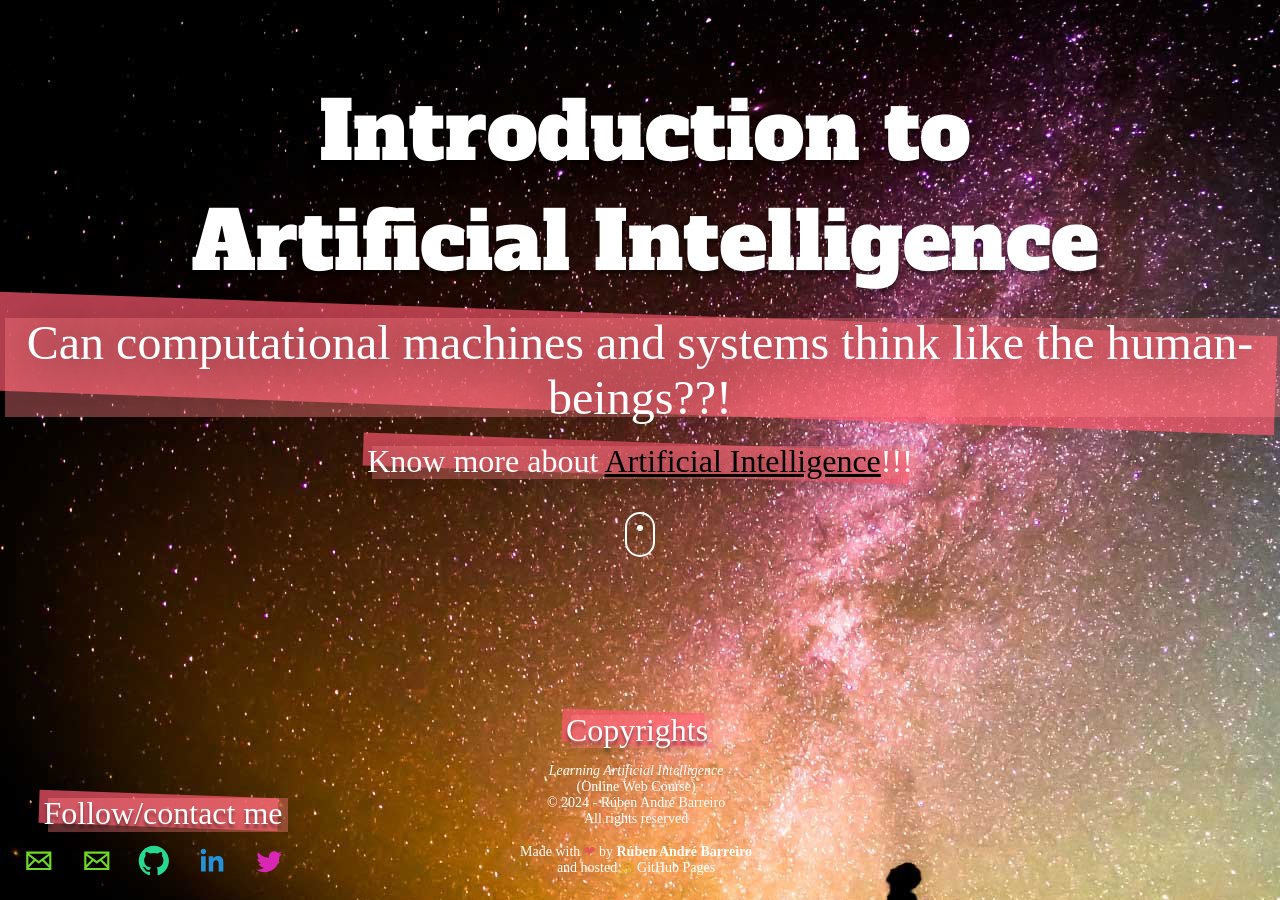
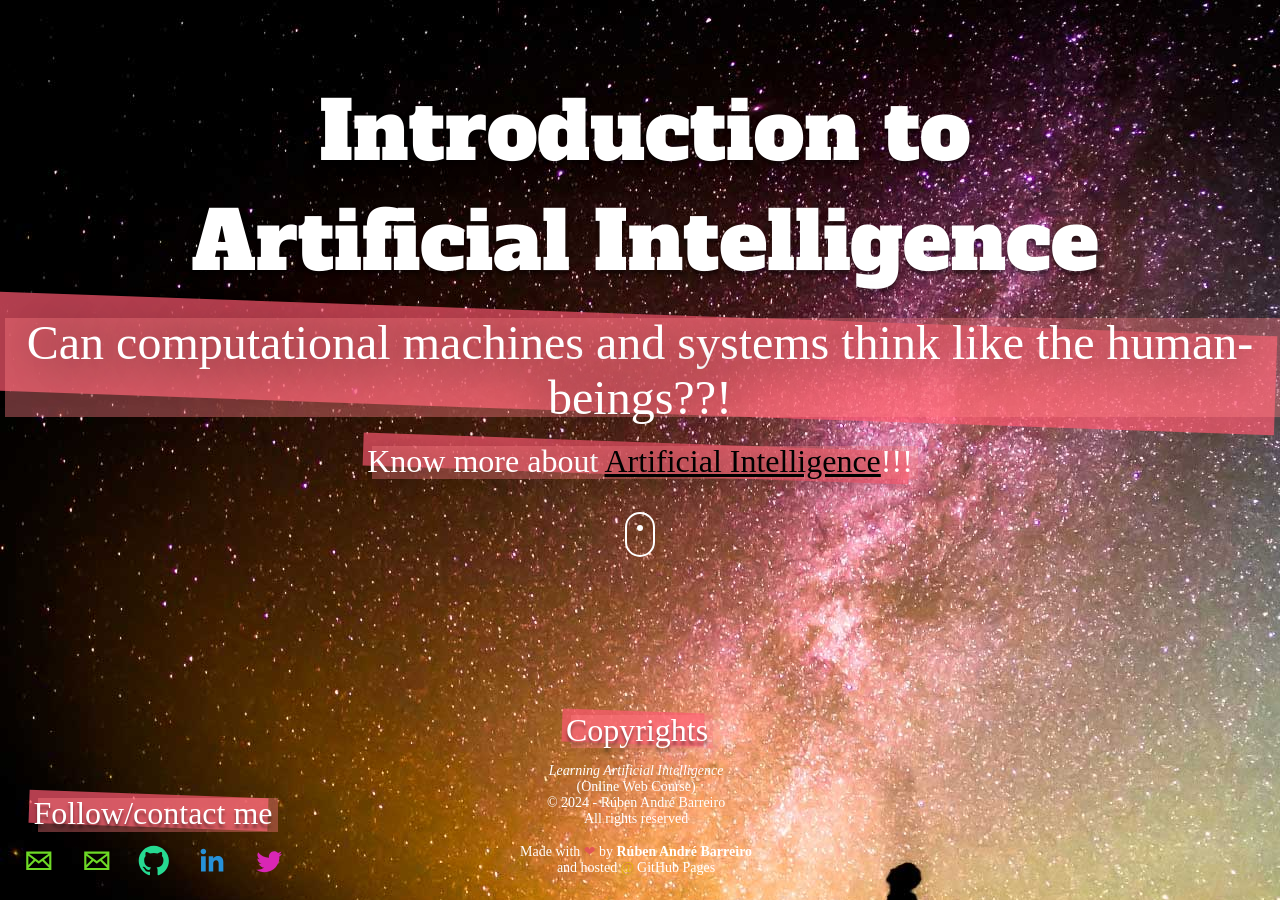
Before and after one commit to learning-artificial-intelligence/learning-artificial-intelligence.github.io, a Jekyll site: the page built from index.html, in a window 1280 px wide. Built offline with Jekyll 4.4.1, drawn with Linux system fonts in a browser that asks for light colours; nearby versions of some CDN libraries; some web fonts are replaced.

Commit message:
Some minor fixes added
Some minor fixes added

```diff
--- a/index.html
+++ b/index.html
@@ -22,7 +22,7 @@
 </div>
 </div>-->
 <div id="social-menu">
-	<h3 class="heavy">&nbsp;<span class="highlight-container" align="left"><span class="highlight" align="left">Follow/contact me</span></span></h3>
+	<h3 class="heavy">&nbsp;<span class="highlight-container" align="left" style="margin-left:-20px"><span class="highlight" align="left">Follow/contact me</span></span></h3>
 	{% include social-block.html %}
 </div>
 
```
